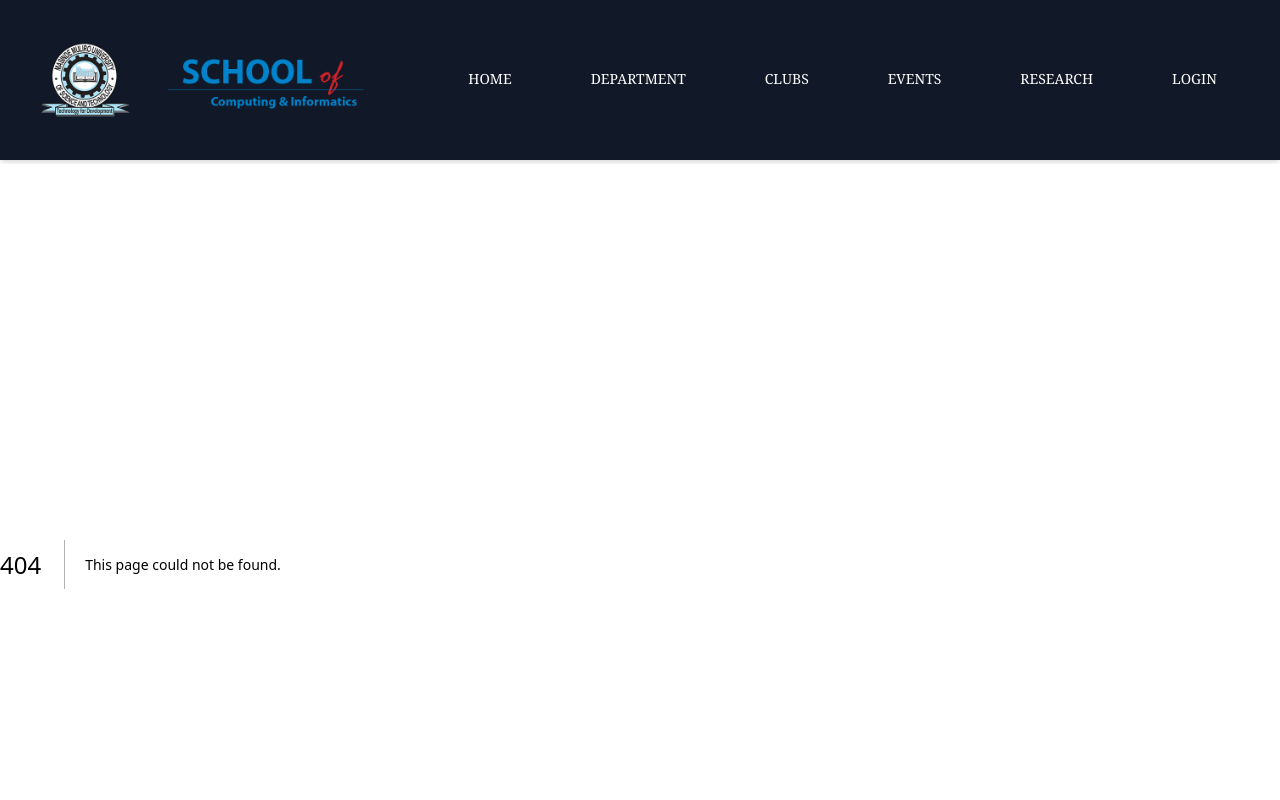
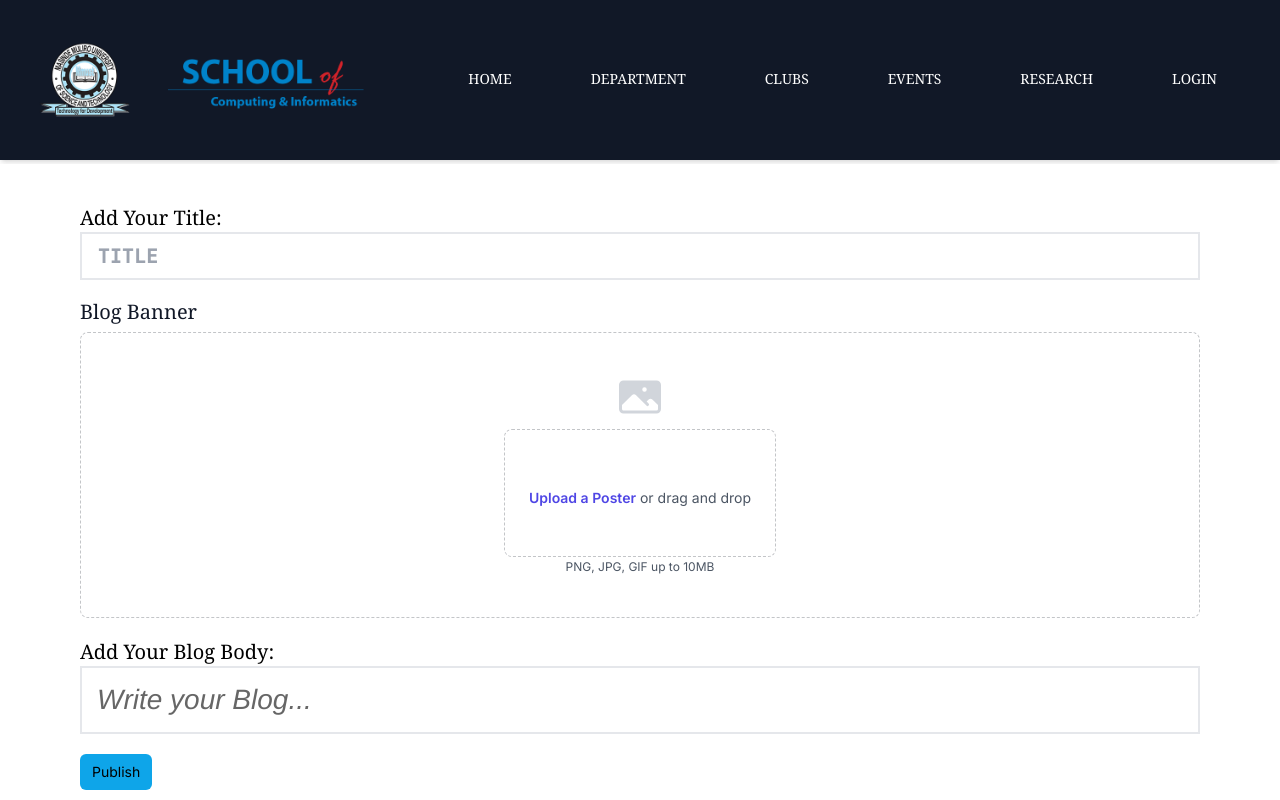
Before and after one commit to 1king-sly/sci_system, a Next.js app: page /Admin/createBlog in a window 1280 px wide. Before the commit this address had no page. Built offline with nearby package versions, Linux system fonts and the light colour scheme; no server answers.

Commit message:
Created the AddBlog

```diff
--- a/app/(pages)/Admin/addEvents/page.tsx
+++ b/app/(pages)/Admin/addEvents/page.tsx
@@ -486,8 +486,6 @@ export default function Page() {
                   <button type='submit'  className={clsx(`p-2`)}
                   onClick={handleSubmit}
                   > Publish</button>
-                  {/* <Button onClick={handleSubmit} type='submit'>Submit</Button> */}
-                  <button className="p-2">Save draft</button>
                 </div>
               </div>
             </div>
--- /dev/null
+++ b/app/(pages)/Admin/createBlog/page.tsx
@@ -0,0 +1,209 @@
+'use client'
+import React, { useState } from 'react'
+import ReactQuill from 'react-quill'
+import 'react-quill/dist/quill.snow.css'
+import 'react-quill/dist/quill.bubble.css'
+import Image from 'next/image'
+import toast from 'react-hot-toast'
+import { addBlog } from '@/app/lib/actions'
+import Button from '../../Component/Button'
+
+export default function page() {
+    const [value, setValue] = useState('');
+    const[visible,setVisible]= useState(false);
+    const [loading, setisLoading] = useState(false);
+
+    const [formData, setFormData] = useState({
+      title: '',
+      desc:'',
+      poster:'',
+      imagePreview: null as string | null,
+    });
+
+    const toggleLoading = () => {
+      setisLoading((prevLoading) => !prevLoading);
+    };
+
+    const handleSubmit = async () => {
+      const blog = window.event;
+      if (!blog) {
+        return;
+      }
+      blog.preventDefault();
+
+      if(formData.title === ''|| formData.title===null || formData.desc === ''|| formData.desc===null ){
+        toast.error('Please fill all the fields')
+          toggleLoading();
+          throw new Error('Missing fields')
+
+
+
+        }
+
+
+        toggleLoading();
+
+
+        try {
+          toast.loading('Publishing Event')
+          const formDataToUpload = new FormData();
+          formDataToUpload.append('file',formData.imagePreview as unknown as  Blob);
+          formDataToUpload.append('upload_preset', 'psy5tipf');
+
+          const response = await fetch('https://api.cloudinary.com/v1_1/dwav3nker/upload', {
+            method: 'POST',
+            body: formDataToUpload
+          });
+
+
+          if (!response.ok) {
+            throw new Error('Failed to upload file to Cloudinary');
+          }
+
+          const data = await response.json();
+
+          const fileUrl = data.secure_url;
+
+          setFormData(prevFormData => ({
+              ...prevFormData,
+              poster: fileUrl,
+            }));
+
+
+            const newFormData =  new FormData();
+
+            newFormData.append('poster',fileUrl)
+            newFormData.append(value,formData.desc)
+            newFormData.append('title',formData.title)
+
+            if(data){
+              const create = await addBlog(newFormData);
+              if (create) {
+                toast.dismiss();
+                toggleVisible();
+                toast.success('Event created Successfully');
+              } else {
+                toast.dismiss();
+                toast.error('Error creating Event');
+              }
+            }
+
+        } catch (error) {
+          console.error('Error uploading file:', error);
+        }finally{
+          toggleLoading();
+
+        }
+    };
+
+    const handleChange = async (event: React.ChangeEvent<HTMLTextAreaElement | HTMLSelectElement | HTMLInputElement>)  => {
+      const { name, value, files } = event.target as HTMLInputElement;
+
+      if (name === 'file' && files && files.length > 0) {
+        const file = files[0];
+
+        if (file) {
+
+
+          const reader = new FileReader();
+
+          reader.onload = () => {
+            const base64String = reader.result?.toString().split(',')[1];
+
+
+
+            setFormData({
+              ...formData,
+              imagePreview: reader.result as string,
+            });
+          };
+
+          reader.readAsDataURL(file);
+
+
+        }
+
+      } else {
+        setFormData({
+          ...formData,
+          [name]: value,
+        });
+      }
+    };
+
+    const toggleVisible = () => {
+      setVisible((prev) => !prev)
+    }
+  return (
+    <div className='w-full h-full'>
+      <div className='mx-20 my-10'>
+        <label className='text-xl font-serif'>Add Your Title:</label>
+        <input name='Title' id='Title' placeholder='Title'
+        onChange={handleChange}
+        className='border-2 w-full py-2 text-xl pl-4 font-black font-mono uppercase mb-5'></input>
+
+        <div className="col-span-full mb-5">
+                    <label className="block font-medium leading-6 text-gray-900 text-xl font-serif">Blog Banner</label>
+                    <div className="mt-2 flex justify-center rounded-lg border border-dashed border-gray-900/25 px-6 py-10">
+                      {/* Poster */}
+                      <div className="text-center">
+                        <svg className="mx-auto h-12 w-12 text-gray-300" viewBox="0 0 24 24" fill="currentColor" aria-hidden="true">
+                          <path fill-rule="evenodd" d="M1.5 6a2.25 2.25 0 012.25-2.25h16.5A2.25 2.25 0 0122.5 6v12a2.25 2.25 0 01-2.25 2.25H3.75A2.25 2.25 0 011.5 18V6zM3 16.06V18c0 .414.336.75.75.75h16.5A.75.75 0 0021 18v-1.94l-2.69-2.689a1.5 1.5 0 00-2.12 0l-.88.879.97.97a.75.75 0 11-1.06 1.06l-5.16-5.159a1.5 1.5 0 00-2.12 0L3 16.061zm10.125-7.81a1.125 1.125 0 112.25 0 1.125 1.125 0 01-2.25 0z" clip-rule="evenodd" />
+                        </svg>
+                        <div className="w-full flex justify-center">
+                          <div className="mt-2 flex justify-center rounded-lg border border-dashed border-gray-900/25 px-6 py-10">
+                            <div className="text-center">
+
+                              {formData.imagePreview ? (
+                /\.(jpg|jpeg|png|gif|jfif)$/i.test(formData.imagePreview || '') ? (
+                  <Image
+                    src={formData.imagePreview}
+                    alt="File Preview"
+                    className="mb-4 max-w-full max-h-96"
+                    width={150}
+                    height={150}
+                  />
+                ) :
+                (
+                  <Image
+                    src={formData.imagePreview}
+                    alt="Document Preview"
+                    className="mb-4 max-w-full max-h-96"
+                    width={150}
+                    height={150}
+                  />
+                )
+              ) : null}
+
+                              <div className="mt-4 flex text-sm leading-6 text-gray-600">
+                                <label
+                                  htmlFor="file-upload"
+                                  className="relative cursor-pointer rounded-md bg-white font-semibold text-indigo-600 focus-within:outline-none focus-within:ring-2 focus-within:ring-indigo-600 focus-within:ring-offset-2 hover:text-indigo-500 h-[30px] "
+                                >
+                                  <span>Upload a Poster</span>
+                                  <input
+                                    id="file-upload"
+                                    name="file"
+                                    type="file"
+                                    className="sr-only"
+                                    accept='.jpg,.jpeg,.png'
+                                    onChange={handleChange}
+                                    />
+                                </label>
+                                <p className="pl-1">or drag and drop</p>
+                              </div>
+                            </div>
+                          </div>
+                        </div>
+                        <p className="text-xs leading-5 text-gray-600">PNG, JPG, GIF up to 10MB</p>
+                      </div>
+                    </div>
+                  </div>
+
+        <label className='text-xl font-serif'>Add Your Blog Body:</label>
+        <ReactQuill theme='bubble' value={value} onChange={setValue} placeholder='Write your Blog...' className='border-2 mb-5'></ReactQuill>
+        <Button onClick={handleSubmit}>Publish</Button>
+      </div>
+    </div>
+  )
+}
--- a/app/globals.css
+++ b/app/globals.css
@@ -1,3 +1,11 @@
 @tailwind base;
 @tailwind components;
 @tailwind utilities;
+
+.ql-container{
+    font-size: 28px !important;
+}
+ /* ql-bubble{} */
+ .quill > .ql-container > ql-editor.ql-blank::before{
+    color: #b3b3b1;
+ }
--- a/package.json
+++ b/package.json
@@ -22,6 +22,7 @@
     "react": "^18",
     "react-dom": "^18",
     "react-hot-toast": "^2.4.1",
+    "react-quill": "^2.0.0",
     "sharp": "^0.33.2",
     "slugify": "^1.6.6",
     "swr": "^2.2.5"
```
Also changed, not shown: 1 other file (tests, documents, lock files or other folders).
